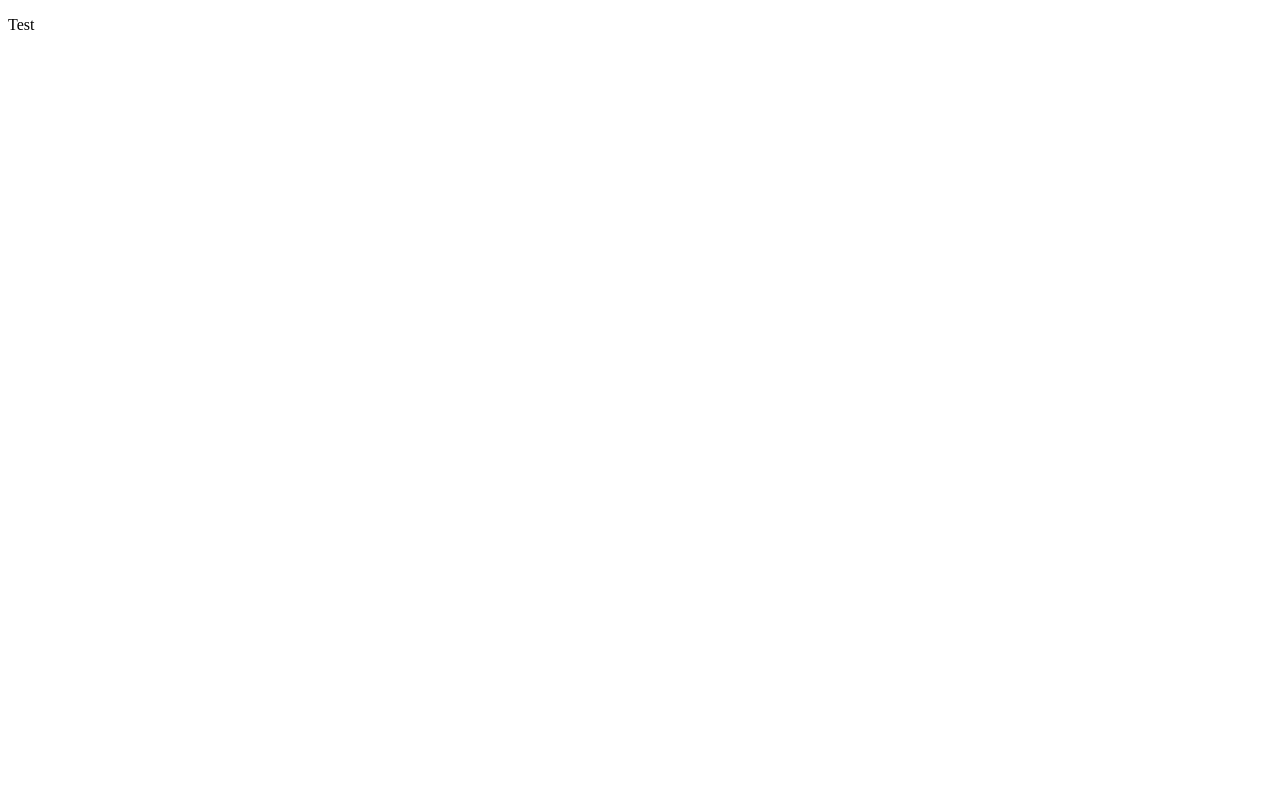
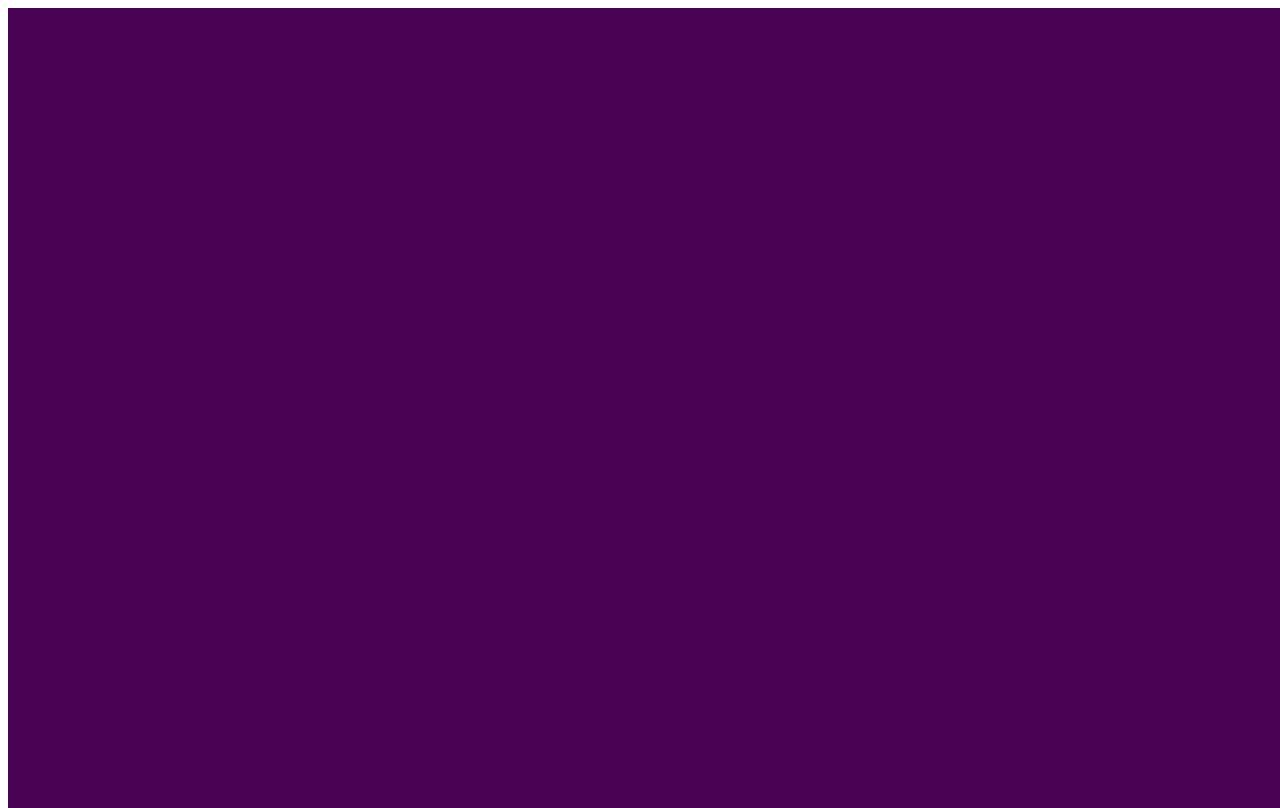
Before and after one commit to kevin-salamon/portfolio-site, a React (Create React App) app: page / in a window 1280 px wide. Built offline with nearby package versions, Linux system fonts and the light colour scheme; the HTML template or start-up script is replaced by a standard one.

Commit message:
scaffolding

```diff
--- a/src/App.js
+++ b/src/App.js
@@ -1,10 +1,30 @@
+import styled from 'styled-components';
+import About from './components/About/About.js';
+import Experience from './components/Experience/Experience.js';
 
+const StyledAppPage = styled.div`
+  width: 100vw;
+  height: 100vh;
+  position: absolute;
+  overflow-x: hidden;
+  overflow-y: auto;
+  display: flex;
+  justify-content: flex-start;
+  align-items: center;
+  flex-direction: column;
+  background-color: #480355;
+
+  p {
+    margin-block: 0px;
+  }
+`;
 
 function App() {
   return (
-    <div className="App">
-      <p>Test</p>
-    </div>
+    <StyledAppPage>
+      <About/>
+      <Experience/>
+    </StyledAppPage>
   );
 }
 
--- /dev/null
+++ b/src/components/About/About.js
@@ -0,0 +1,18 @@
+import React from 'react';
+import styled from 'styled-components';
+
+const StyledAbout = styled.div`
+    height: 100vh;
+    width: 100%;
+    background-color: transparent;
+`;
+
+function About() {
+    return (
+        <StyledAbout>
+
+        </StyledAbout>
+    );
+}
+
+export default About;
--- /dev/null
+++ b/src/components/Experience/Experience.js
@@ -0,0 +1,18 @@
+import React from 'react';
+import styled from 'styled-components';
+
+const StyledExperience = styled.div`
+    height: 0px;
+    width: 100%;
+    background-color: red;
+`;
+
+function Experience() {
+    return (
+        <StyledExperience>
+
+        </StyledExperience>
+    );
+}
+
+export default Experience;
```
Also changed, not shown: src/components/Header/Header.js (added), src/components/Sidebar/Sidebar.js (added).
